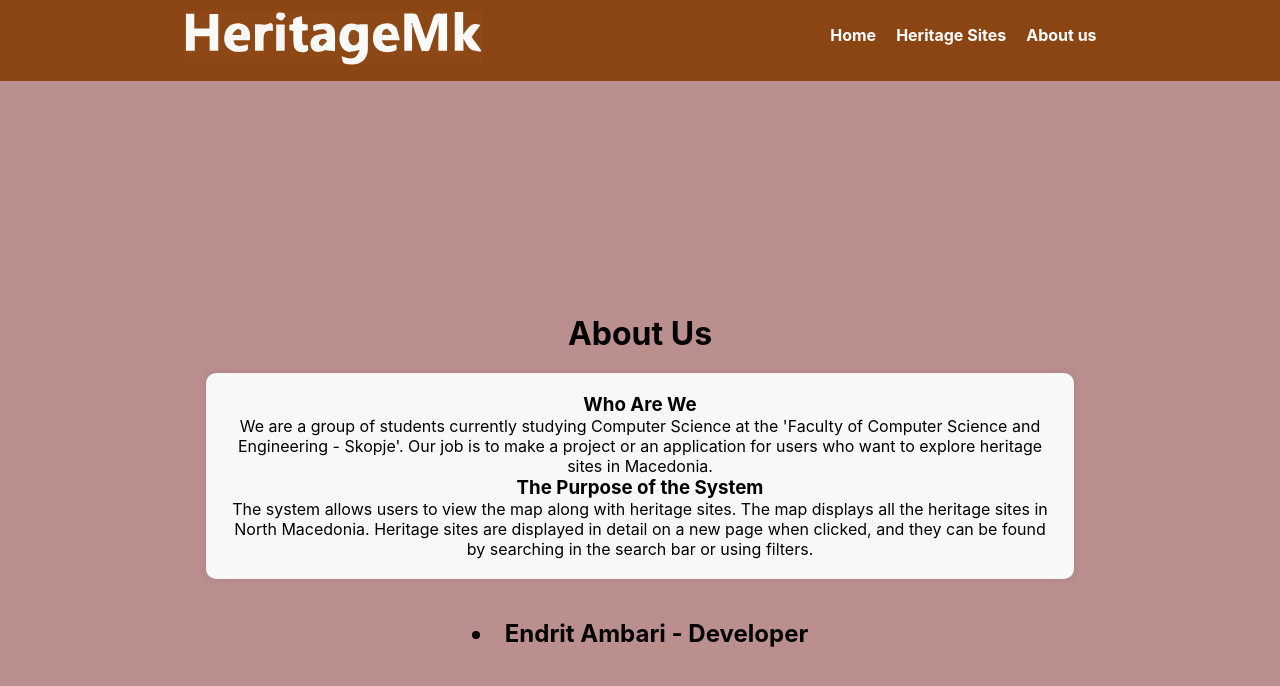
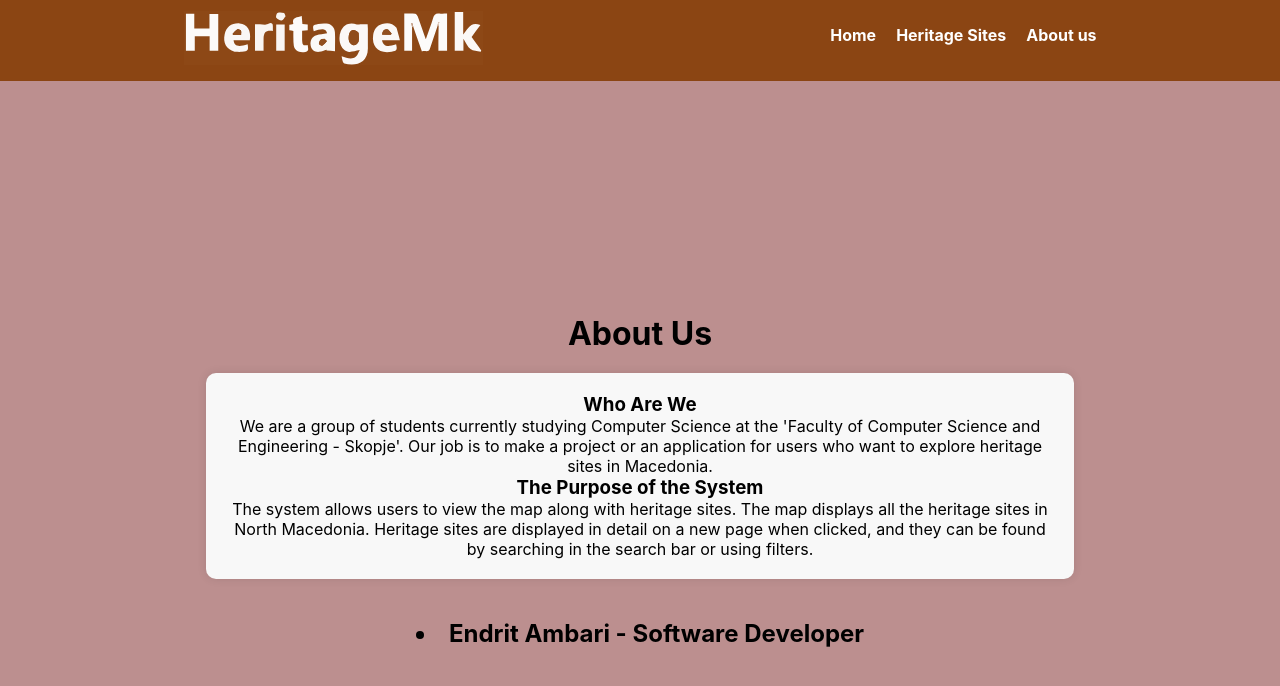
Before and after one commit to eambari/HeritageMacedonia, a React (Create React App) app in the folder frontend/: page /about in a window 1280 px wide. Shown: the top 686 px of the page. Built offline with nearby package versions, Linux system fonts and the light colour scheme; no server answers.

Commit message:
Updated about section.

```diff
--- a/frontend/src/about/About.js
+++ b/frontend/src/about/About.js
@@ -4,7 +4,7 @@ import "./About.css";
 
 const About = () => {
     const teamMembers = [
-        { id: 1, name: 'Endrit Ambari', role: 'Developer' },
+        { id: 1, name: 'Endrit Ambari', role: 'Software Developer' },
     ];
 
     return (
```
